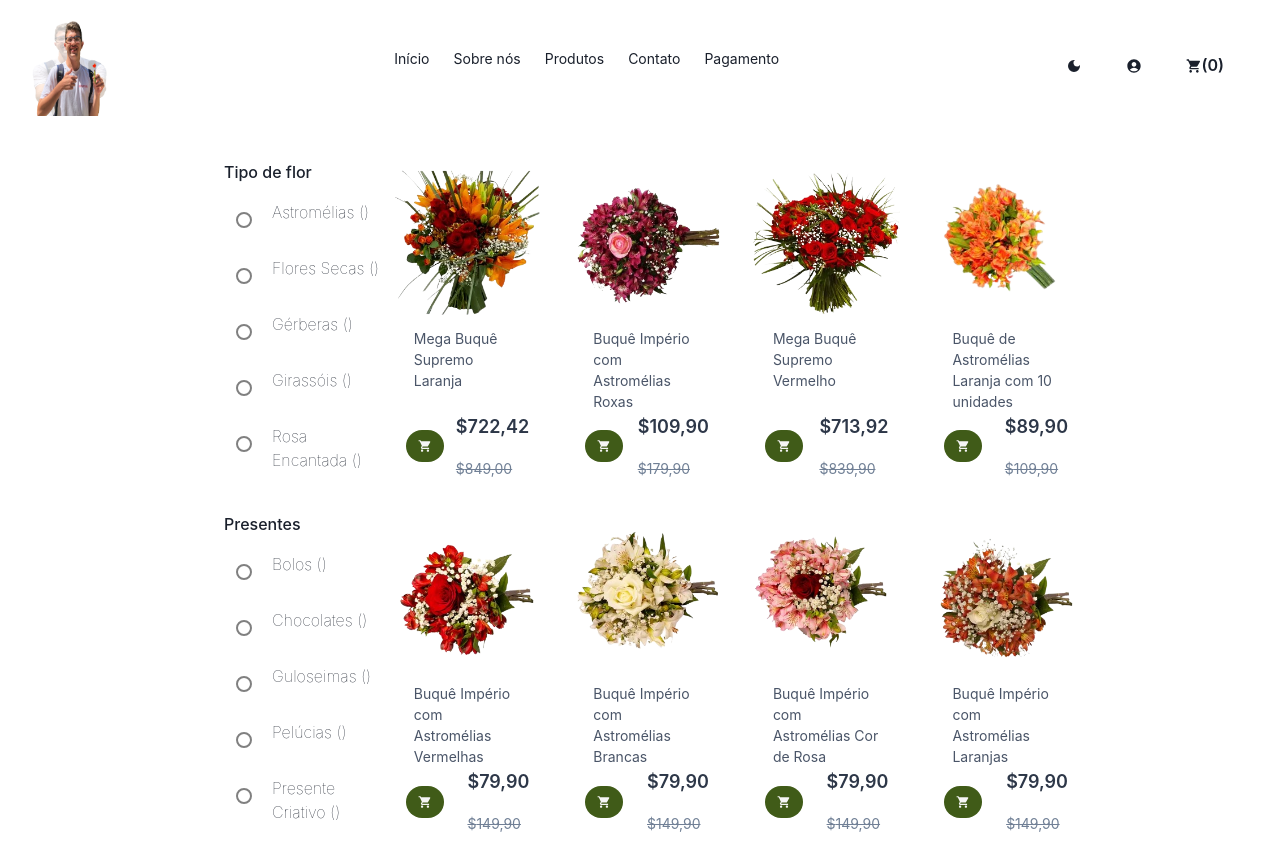
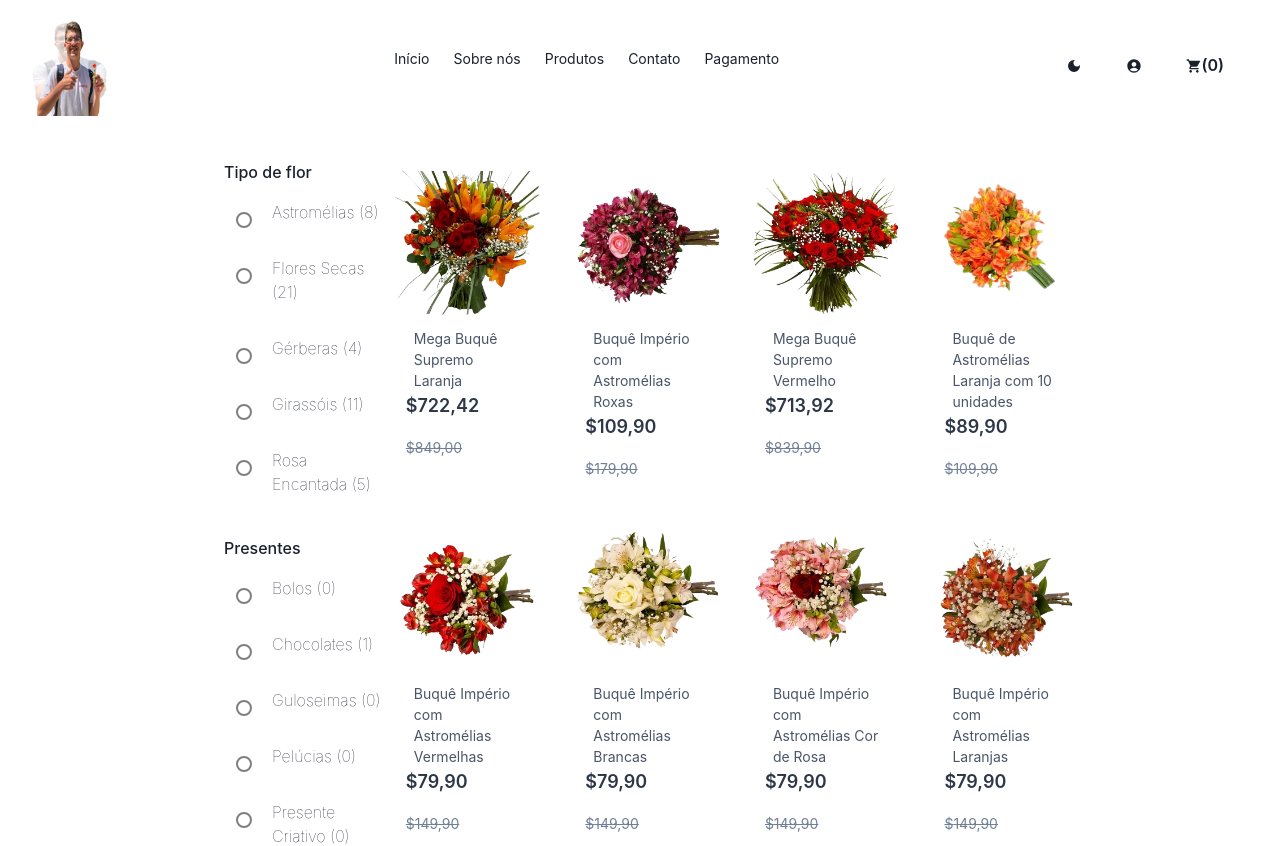
Before and after one commit to efpatti/guizao-flores, a React (Create React App) app in the folder frontend/: page /products in a window 1280 px wide. Shown: the top 846 px of the page. Built offline with nearby package versions, Linux system fonts and the light colour scheme.

Commit message:
agora a contagem de produtos de cada subcategoria funciona

```diff
--- a/frontend/src/App.js
+++ b/frontend/src/App.js
@@ -7,6 +7,7 @@ import Catalogo from "./pages/Catalogo";
 import Contato from "./pages/Contato";
 import NavBar from "./components/NavBar";
 import Payment from "./pages/Payment";
+import ProductDetails from "./pages/Catalogo/productDetails";
 
 function App() {
   return (
@@ -18,6 +19,10 @@ function App() {
             <Route index element={<Home />} />
             <Route path="aboutus" element={<AboutUs />} />
             <Route path="products" element={<Catalogo />} />
+            <Route
+              path="products/details/:productId"
+              element={<ProductDetails />}
+            />
             <Route path="payment" element={<Payment />} />
             <Route path="contact" element={<Contato />} />
           </Routes>
--- a/frontend/src/pages/Catalogo/index.js
+++ b/frontend/src/pages/Catalogo/index.js
@@ -7,15 +7,12 @@ import {
   Box,
   Image,
   useColorMode,
-  Button,
   List,
   ListItem,
-  Checkbox,
 } from "@chakra-ui/react";
 import { filters, products } from "./dataStore";
-import ProductCard from "../../components/ProductCard";
-import { RiCheckboxBlankCircleLine } from "react-icons/ri";
 import { CheckboxStyled } from "./components/CheckBoxStyled";
+import { Link } from "react-router-dom";
 
 function Catalogo() {
   const { colorMode } = useColorMode();
@@ -68,7 +65,8 @@ function Catalogo() {
                             roundedFull
                           />
                           <Text fontWeight="100">
-                            {category.name} ({category.name.count})
+                            {category.name} (
+                            {getCategoryItemCount(category.name)})
                           </Text>
                         </Stack>
                       </ListItem>
@@ -81,8 +79,8 @@ function Catalogo() {
           <Box>
             <Grid templateColumns="repeat(4, 1fr)" gap="1rem">
               {filteredProducts.map((product) => (
+                <Link key={product.id} to={`/products/details/${product.id}`}>
                   <Box
-                  key={product.id}
                     _hover={{ cursor: "pointer", boxShadow: "lg" }}
                     borderRadius="sm"
                     p="2"
@@ -107,25 +105,29 @@ function Catalogo() {
                       left="5"
                       right="5"
                     >
-                    <ProductCard product={product} />
                       <Box>
                         <Text
                           fontWeight="semibold"
                           fontSize="lg"
-                        color={colorMode === "light" ? "gray.700" : "gray.200"}
+                          color={
+                            colorMode === "light" ? "gray.700" : "gray.200"
+                          }
                         >
                           ${product.price}
                         </Text>
                         <Text
                           as="s"
                           fontSize="sm"
-                        color={colorMode === "light" ? "gray.500" : "gray.300"}
+                          color={
+                            colorMode === "light" ? "gray.500" : "gray.300"
+                          }
                         >
                           ${product.old_price}
                         </Text>
                       </Box>
                     </Stack>
                   </Box>
+                </Link>
               ))}
             </Grid>
           </Box>
--- /dev/null
+++ b/frontend/src/pages/Catalogo/productDetails.js
@@ -0,0 +1,22 @@
+function ProductDetails() {
+  const { productId } = useParams();
+
+  // Encontre o produto com base no ID nos seus dados de produtos
+  const product = products.find((p) => p.id === productId);
+
+  return (
+    <>
+      <h1>Product Details</h1>
+      {product && (
+        <div>
+          <h2>{product.name}</h2>
+          <p>Price: ${product.price}</p>
+          <p>Old Price: ${product.old_price}</p>
+          <img src={product.img} alt={product.name} />
+        </div>
+      )}
+    </>
+  );
+}
+
+export default ProductDetails;
```
Also changed, not shown: frontend/src/pages/Homepage/index.js (+35 -16 lines). Lines whose indentation alone changed are shown as unchanged.
